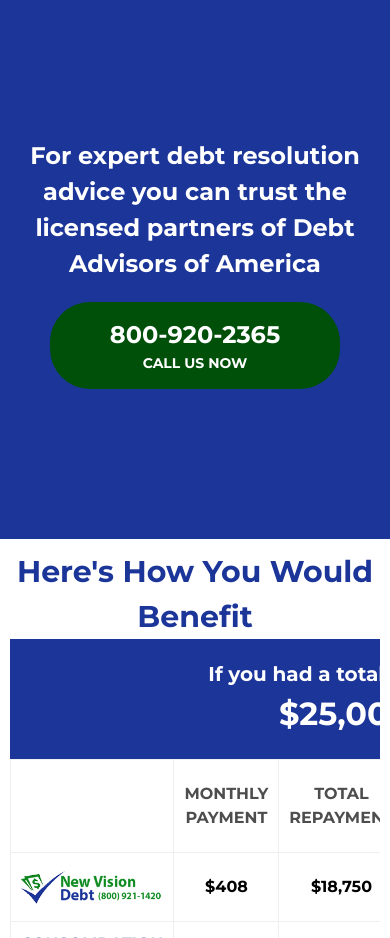
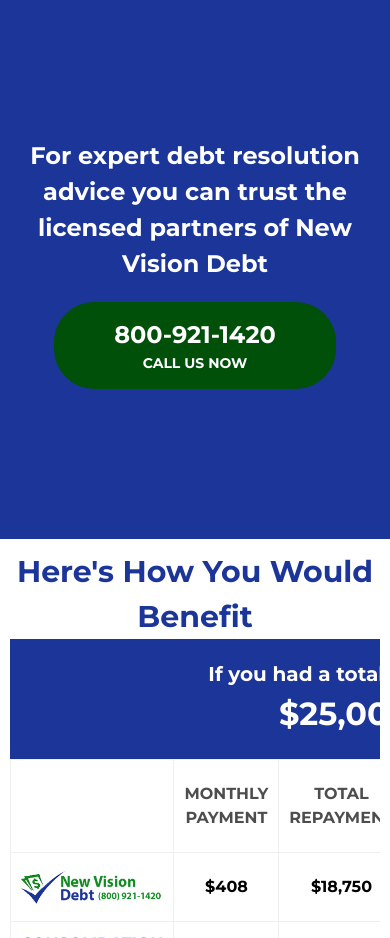
Before and after one commit to cotua-dev/new-vision-debt, a Next.js app: page / in a window 390 px wide. Shown: the part 4240-5178 px from the top of the page. Built offline with nearby package versions, Linux system fonts and the light colour scheme.

Commit message:
refactor(CallUsNow): update phone number

```diff
--- a/components/home/CallUsNow/index.tsx
+++ b/components/home/CallUsNow/index.tsx
@@ -5,10 +5,10 @@
         <section className={styles['debt-advisors-call-us-now']}>
             <div className={styles['content-wrapper']}>
                 <strong className={styles['content-text']}>
-                    {`For expert debt resolution advice you can trust the licensed partners of Debt Advisors of America`}
+                    {`For expert debt resolution advice you can trust the licensed partners of New Vision Debt`}
                 </strong>
-                <a className={styles['phone-link']} href="tel:+18009202365">
-                    <span className={styles['number']}>{`800-920-2365`}</span>
+                <a className={styles['phone-link']} href="tel:+18009211420">
+                    <span className={styles['number']}>{`800-921-1420`}</span>
                     <span className={styles['text']}>{`CALL US NOW`}</span>
                 </a>
             </div>
```
Also changed, not shown: 1 other file (tests, documents, lock files or other folders).
